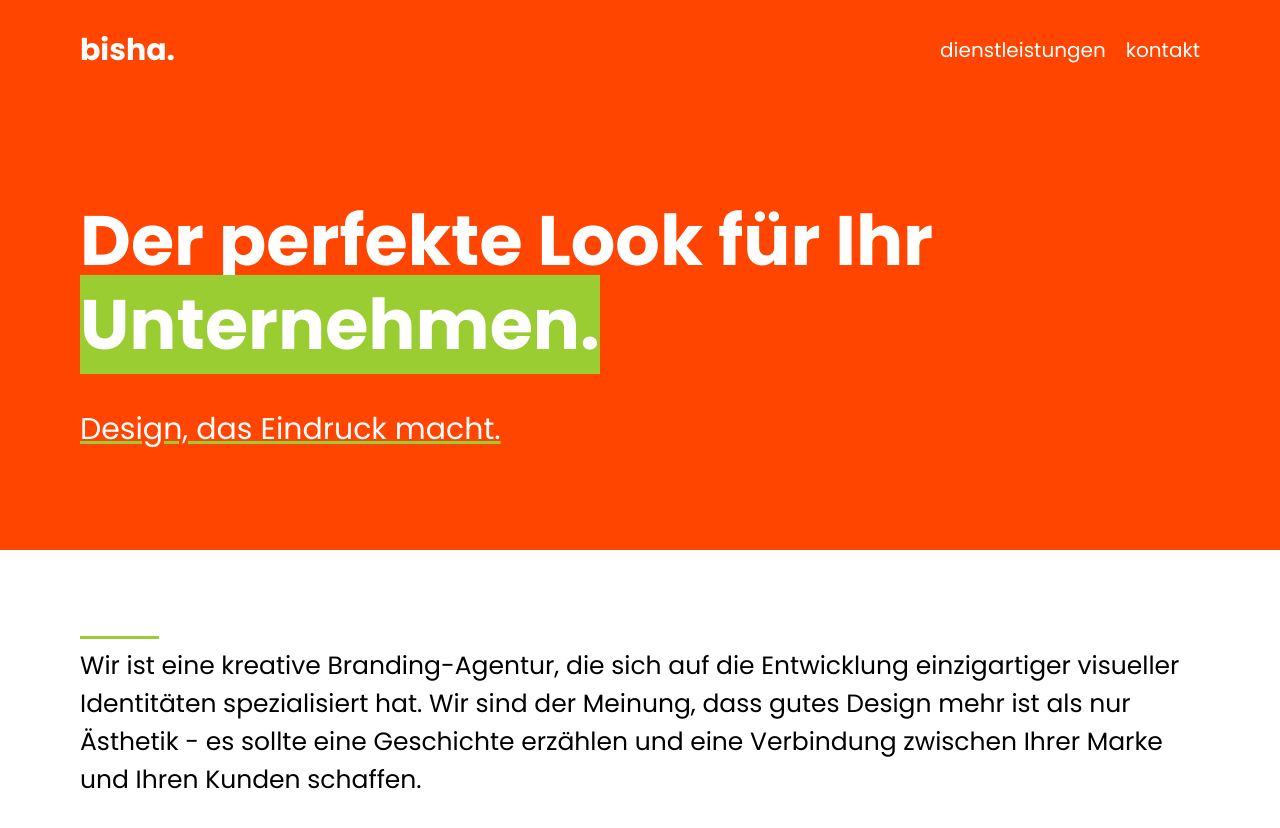
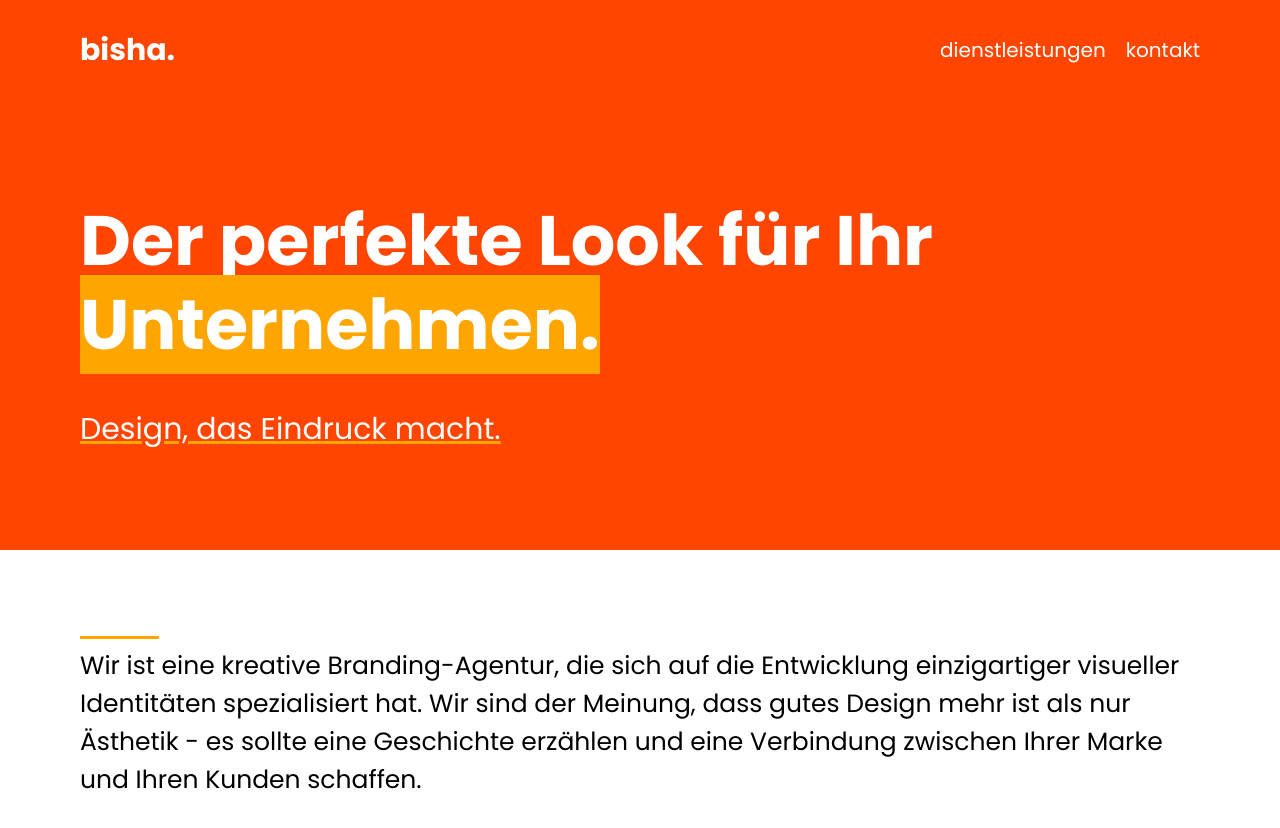
Before and after one commit to zerokater/bisha, a SvelteKit app: page / in a window 1280 px wide. Shown: the top 828 px of the page. Built offline with nearby package versions, Linux system fonts and the light colour scheme.

Commit message:
second-color

```diff
--- a/src/routes/+page.svelte
+++ b/src/routes/+page.svelte
@@ -27,7 +27,7 @@
 </main>
 <style>
     span{
-        background-color: yellowgreen;
+        background-color: orange;
      }
 
     main{
@@ -76,7 +76,7 @@
 
     h2{
         text-decoration: underline;
-        text-decoration-color: yellowgreen;
+        text-decoration-color: orange;
         color: white;
         font-size: 3rem;
         font-weight: 400;
```
